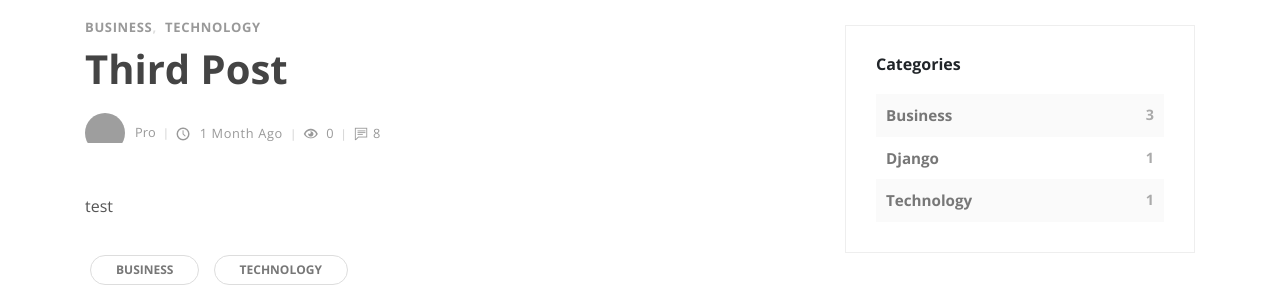
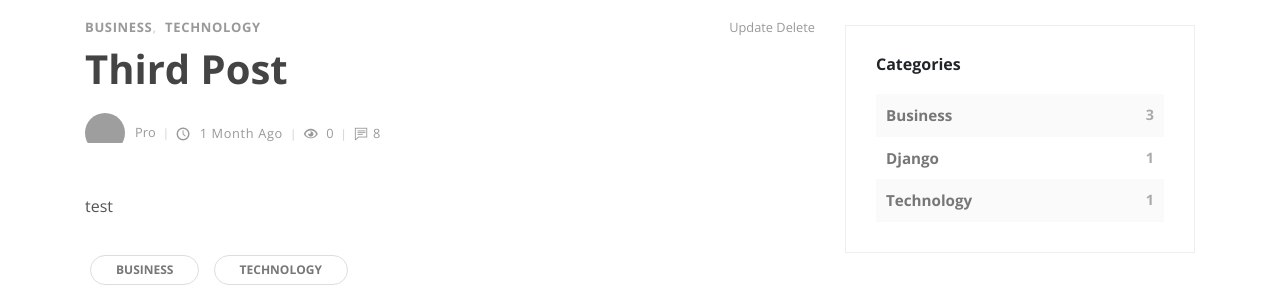
Before and after one commit to noxevolution/My-Blog-using-Django, a Django app: page /post/3/ in a window 1280 px wide. Shown: the part 681-981 px from the top of the page. Run offline with Django 3.2, Linux system fonts and the light colour scheme; data comes from the database, SQL or seed files in the repository; some libraries are stand-ins or nearby versions; grey boxes are pictures that could not be loaded.

Commit message:
Started working on Post delete & update from frontend!

```diff
--- a/bootstrap_blog/urls.py
+++ b/bootstrap_blog/urls.py
@@ -25,6 +25,8 @@ urlpatterns = [
     path('blog/', blog, name="post-list"),
     path('search/', search, name="search"),
     path('post/<id>/', post, name="post-detail"),
+    path('post/<id>/update/', post, name="post-update"),
+    path('post/<id>/delete/', post, name="post-delete"),
     path('tinymce/', include('tinymce.urls')),
 ]
 
--- a/posts/models.py
+++ b/posts/models.py
@@ -42,6 +42,16 @@ class Post(models.Model):
             'id': self.id
         })
 
+    def get_update_url(self):
+        return reverse('post-update', kwargs={
+            'id': self.id
+        })
+
+    def get_delete_url(self):
+        return reverse('post-delete', kwargs={
+            'id': self.id
+        })
+
     @property
     def get_comments(self):
         return self.comments.all().order_by('-timestamp')
--- a/templates/post.html
+++ b/templates/post.html
@@ -23,6 +23,12 @@
                       <a href="#">{{ cat }}</a>
                     {% endfor %}
                   </div>
+
+                  <div>
+                    <a href="">Update</a>
+                    <a href="">Delete</a>
+                  </div>
+
                 </div>
                 <h1>{{ post.title }}<a href="#"><i class="fa fa-bookmark-o"></i></a></h1>
                 <div class="post-footer d-flex align-items-center flex-column flex-sm-row"><a href="#" class="author d-flex align-items-center flex-wrap">
```
